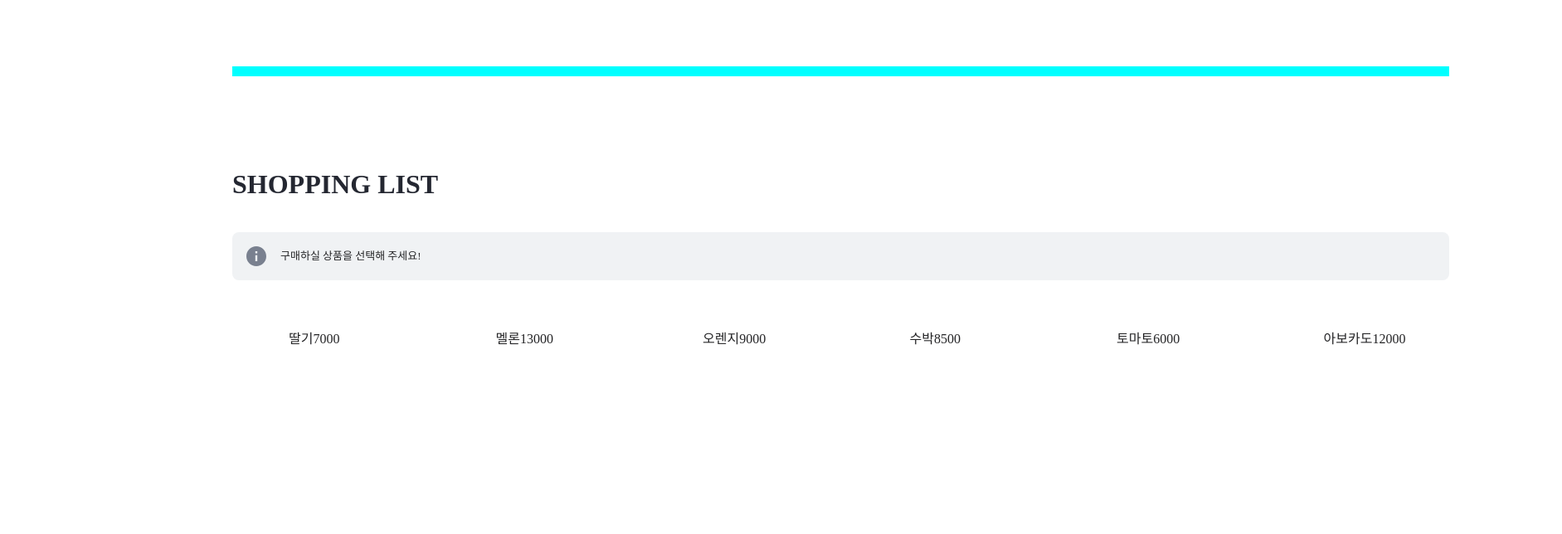
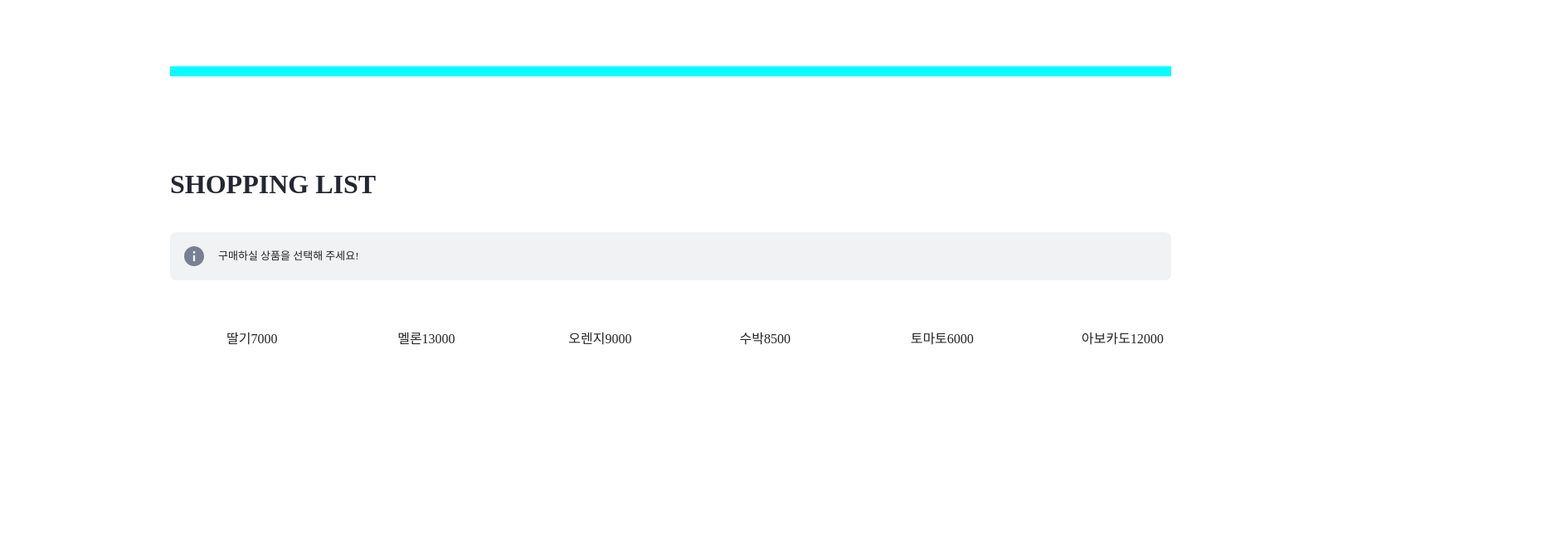
Before and after one commit to yejz0715/react-shopping, a React (Create React App) app: page /list in a window 1280 px wide. Shown: the top 644 px of the page at 83% size, 1883 px wide, since content can reach past the window. Built offline with nearby package versions, Linux system fonts and the light colour scheme.

Commit message:
STYLE:list.css 수정

```diff
--- a/src/Pages/ListPage/style.css
+++ b/src/Pages/ListPage/style.css
@@ -1,11 +1,3 @@
-.container {
-  display: flex;
-  flex-direction: column;
-  justify-items: center;
-  width: 1467px;
-  margin: 40px 0;
-  padding-left: 75px;
-}
 #bar {
   width: 100%;
   height: 12px;
```
